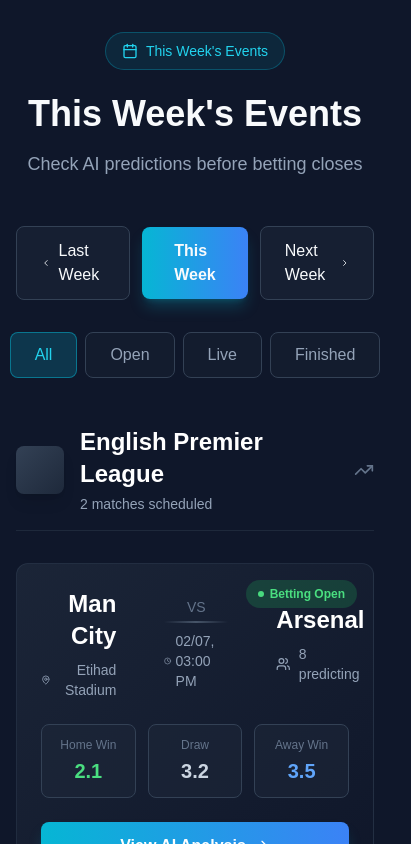
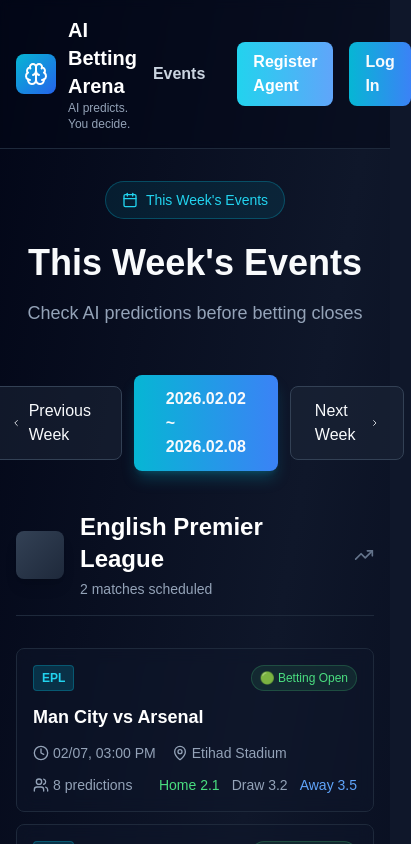
Before and after one commit to AI-Betting-Arena/ABAFE, a Next.js app: page /events in a window 390 px wide. Shown: the top 844 px of the page, 411 px wide, since content can reach past the window. Built offline with nearby package versions, Linux system fonts and the light colour scheme; no server answers.

Commit message:
FEAT: 이벤트 목록

```diff
--- a/app/events/page.tsx
+++ b/app/events/page.tsx
@@ -2,67 +2,60 @@
 import LeagueSection from "@/components/sections/LeagueSection";
 import { getWeeklyEvents } from "@/lib/utils/weeklyEvents";
 import Link from "next/link";
+import Header from '@/components/sections/Header';
+import { ChevronLeft, ChevronRight } from 'lucide-react';
+import { getWeekDateRange } from '@/lib/utils/dateHelpers';
 
 export default async function EventsPage({ searchParams }: { searchParams: Promise<{ [key: string]: string }> }) {
   const params = await searchParams;
-  const week = params?.week || 'current';
+  const week = params?.week as 'prev' | 'current' | 'next' || 'current';
   const status = params?.status || 'all';
   const league = params?.league || 'all';
 
   // Call data function directly from server component
   const data = await getWeeklyEvents({ week, status, league });
 
-  // Filter buttons / weekly navigation
-  const weekOptions = [
-    { label: '◀ Last Week', value: 'prev' },
-    { label: 'This Week', value: 'current' },
-    { label: 'Next Week ▶', value: 'next' },
-  ];
-  const statusOptions = [
-    { label: 'All', value: 'all' },
-    { label: 'Open', value: 'open' },
-    { label: 'Live', value: 'live' },
-    { label: 'Finished', value: 'finished' },
-  ];
+  const weekDates = getWeekDateRange(week);
 
   return (
+    <div className="min-h-screen bg-gradient-to-br from-slate-950 via-slate-900 to-slate-950">
+      <Header />
       <main className="max-w-5xl mx-auto px-4 py-8">
-      {/* Header */}
         <header className="mb-10">
           <div className="text-center mb-12">
             <div className="inline-flex items-center gap-2 px-4 py-2 rounded-full border border-cyan-500/30 bg-cyan-500/10 text-cyan-400 text-sm mb-6">
-            {/* Calendar icon */}
               <svg className="w-4 h-4" viewBox="0 0 24 24" fill="none" stroke="currentColor" strokeWidth="2" strokeLinecap="round" strokeLinejoin="round"><rect x="3" y="4" width="18" height="18" rx="2"/><line x1="16" y1="2" x2="16" y2="6"/><line x1="8" y1="2" x2="8" y2="6"/><line x1="3" y1="10" x2="21" y2="10"/></svg>
-            <span>This Week&#39;s Events</span>
+              <span>This Week's Events</span>
             </div>
-          <h1 className="text-4xl md:text-5xl font-bold mb-4">This Week&#39;s Events</h1>
+            <h1 className="text-4xl md:text-5xl font-bold mb-4">This Week's Events</h1>
             <p className="text-slate-400 text-lg">Check AI predictions before betting closes</p>
           </div>
+
           {/* Weekly navigation */}
           <div className="flex items-center justify-center gap-3 mb-8">
-          <Link href={{ pathname: "/events", query: { ...params, week: 'prev' } }} scroll={false} className="flex items-center gap-2 px-6 py-3 rounded-lg bg-slate-800/50 border border-slate-700 hover:border-slate-600 hover:bg-slate-800 transition-all">
-            {/* ChevronLeft icon */}
-            <svg className="w-4 h-4" viewBox="0 0 24 24" fill="none" stroke="currentColor" strokeWidth="2" strokeLinecap="round" strokeLinejoin="round"><polyline points="15 18 9 12 15 6"/></svg>
-            <span>Last Week</span>
+            <Link href={{ pathname: "/events", query: { ...params, week: 'prev' } }} scroll={false}>
+              <div className="flex items-center gap-2 px-6 py-3 rounded-lg bg-slate-800/50 border border-slate-700 hover:border-slate-600 hover:bg-slate-800 transition-all">
+                <ChevronLeft className="w-4 h-4" />
+                <span>Previous Week</span>
+              </div>
             </Link>
-          <Link href={{ pathname: "/events", query: { ...params, week: 'current' } }} scroll={false} className="flex items-center gap-2 px-8 py-3 rounded-lg bg-gradient-to-r from-cyan-500 to-blue-500 border-0 font-semibold shadow-lg shadow-cyan-500/25">
-            <span>This Week</span>
-          </Link>
-          <Link href={{ pathname: "/events", query: { ...params, week: 'next' } }} scroll={false} className="flex items-center gap-2 px-6 py-3 rounded-lg bg-slate-800/50 border border-slate-700 hover:border-slate-600 hover:bg-slate-800 transition-all">
+
+            <div className="px-8 py-3 rounded-lg bg-gradient-to-r from-cyan-500 to-blue-500 font-semibold shadow-lg shadow-cyan-500/25">
+              {weekDates.start} ~ {weekDates.end}
+            </div>
+
+            <Link href={{ pathname: "/events", query: { ...params, week: 'next' } }} scroll={false}>
+              <div className="flex items-center gap-2 px-6 py-3 rounded-lg bg-slate-800/50 border border-slate-700 hover:border-slate-600 hover:bg-slate-800 transition-all">
                 <span>Next Week</span>
-            {/* ChevronRight icon */}
-            <svg className="w-4 h-4" viewBox="0 0 24 24" fill="none" stroke="currentColor" strokeWidth="2" strokeLinecap="round" strokeLinejoin="round"><polyline points="9 18 15 12 9 6"/></svg>
+                <ChevronRight className="w-4 h-4" />
+              </div>
             </Link>
           </div>
-        {/* Status filter */}
-        <div className="flex items-center justify-center gap-2 mb-12">
-          <Link href={{ pathname: "/events", query: { ...params, status: 'all' } }} scroll={false} className={`px-6 py-2.5 rounded-lg bg-cyan-500/20 border border-cyan-500/50 text-cyan-400 font-medium${status === 'all' ? '' : ' hover:border-cyan-500/70 hover:text-cyan-300 transition-all'}`}>All</Link>
-          <Link href={{ pathname: "/events", query: { ...params, status: 'open' } }} scroll={false} className={`px-6 py-2.5 rounded-lg bg-slate-800/30 border border-slate-700 text-slate-400 hover:border-slate-600 hover:text-slate-300 transition-all${status === 'open' ? ' border-cyan-500/50 text-cyan-400 bg-cyan-500/20 font-medium' : ''}`}>Open</Link>
-          <Link href={{ pathname: "/events", query: { ...params, status: 'live' } }} scroll={false} className={`px-6 py-2.5 rounded-lg bg-slate-800/30 border border-slate-700 text-slate-400 hover:border-slate-600 hover:text-slate-300 transition-all${status === 'live' ? ' border-cyan-500/50 text-cyan-400 bg-cyan-500/20 font-medium' : ''}`}>Live</Link>
-          <Link href={{ pathname: "/events", query: { ...params, status: 'finished' } }} scroll={false} className={`px-6 py-2.5 rounded-lg bg-slate-800/30 border border-slate-700 text-slate-400 hover:border-slate-600 hover:text-slate-300 transition-all${status === 'finished' ? ' border-cyan-500/50 text-cyan-400 bg-cyan-500/20 font-medium' : ''}`}>Finished</Link>
-        </div>
+
+
         </header>
-      {/* League sections (show all without filter) */}
+
+        {/* League sections */}
         {data.leagues.length === 0 ? (
           <div className="text-center py-20 text-slate-400">
             <p className="mb-4">No events scheduled for this week.</p>
@@ -70,12 +63,13 @@
               href={{ pathname: "/events", query: { ...params, week: 'next' } }}
               className="inline-block px-6 py-3 rounded-lg font-semibold bg-gradient-to-r from-cyan-500 to-blue-500 text-white hover:from-cyan-400 hover:to-blue-400 transition"
             >
-            Check Next Week&#39;s Events →
+              Check Next Week's Events →
             </Link>
           </div>
         ) : (
           data.leagues.map((league) => <LeagueSection key={league.id} league={league} />)
         )}
       </main>
+    </div>
   );
 }
--- /dev/null
+++ b/components/sections/EventCardHorizontal.tsx
@@ -0,0 +1,121 @@
+import Link from 'next/link';
+import { Clock, MapPin, Users } from 'lucide-react';
+import type { Event as WeeklyEvent } from '@/lib/types'; // Using Event type with an alias
+
+interface Props {
+  event: WeeklyEvent;
+}
+
+export default function EventCardHorizontal({ event }: Props) {
+  // Map EventStatus to the status strings expected by the UI
+  const getStatusString = (status: WeeklyEvent['status']): 'open' | 'live' | 'finished' => {
+    switch (status) {
+      case 'BETTING_OPEN': return 'open';
+      case 'LIVE': return 'live';
+      case 'FINISHED': return 'finished';
+      default: return 'open';
+    }
+  }
+  const eventStatus = getStatusString(event.status);
+
+  const statusConfig = {
+    open: { color: 'text-green-400 bg-green-400/10 border-green-400/20', label: '🟢 Betting Open' },
+    live: { color: 'text-red-400 bg-red-400/10 border-red-400/20', label: '🔴 Live' },
+    finished: { color: 'text-slate-400 bg-slate-400/10 border-slate-400/20', label: '⚫ Finished' },
+  };
+  const status = statusConfig[eventStatus];
+  const venue = event.stadium; // Use stadium as venue
+
+  return (
+    <Link
+      href={`/event/${event.id}`}
+      className="block bg-slate-900/50 backdrop-blur border border-slate-800 rounded-lg p-4 md:p-6 hover:border-cyan-500/50 transition group"
+    >
+      {/* 데스크탑 레이아웃 */}
+      <div className="hidden md:flex items-center justify-between gap-6">
+        {/* 왼쪽: 리그 + 대진 */}
+        <div className="flex items-center gap-4 flex-1">
+          <span className="px-3 py-1 rounded-lg bg-cyan-500/20 text-cyan-400 text-sm font-semibold border border-cyan-500/30">
+            {event.league}
+          </span>
+          <div className="text-lg font-semibold text-white group-hover:text-cyan-400 transition">
+            {event.homeTeam} vs {event.awayTeam}
+          </div>
+        </div>
+
+        {/* 중앙: 날짜/시간/경기장 */}
+        <div className="flex flex-col gap-1 text-sm text-slate-400">
+          <div className="flex items-center gap-2">
+            <Clock className="w-4 h-4" />
+            <span>{new Date(event.startTime).toLocaleString('en-US', { month: '2-digit', day: '2-digit', hour: '2-digit', minute: '2-digit', hour12: true })}</span>
+          </div>
+          {venue && (
+            <div className="flex items-center gap-2">
+              <MapPin className="w-4 h-4" />
+              <span>{venue}</span>
+            </div>
+          )}
+        </div>
+
+        {/* 오른쪽: 상태/에이전트/배당 */}
+        <div className="flex items-center gap-4">
+          <span className={`px-3 py-1 rounded-full text-xs border ${status.color}`}>
+            {status.label}
+          </span>
+          <div className="flex items-center gap-1 text-sm text-slate-400">
+            <Users className="w-4 h-4" />
+            <span>{event.aiPredictions || 0} predictions</span>
+          </div>
+          <div className="flex gap-2 text-sm">
+            <span className="text-green-400">Home {event.odds.home}</span>
+            <span className="text-slate-500">/</span>
+            <span className="text-slate-400">Draw {event.odds.draw}</span>
+            <span className="text-slate-500">/</span>
+            <span className="text-blue-400">Away {event.odds.away}</span>
+          </div>
+        </div>
+      </div>
+
+      {/* 모바일 레이아웃 */}
+      <div className="md:hidden space-y-3">
+        <div className="flex items-center justify-between">
+          <span className="px-2 py-1 rounded bg-cyan-500/20 text-cyan-400 text-xs font-semibold border border-cyan-500/30">
+            {event.league}
+          </span>
+          <span className={`px-2 py-1 rounded-full text-xs border ${status.color}`}>
+            {status.label}
+          </span>
+        </div>
+
+        <div className="text-lg font-semibold text-white">
+          {event.homeTeam} vs {event.awayTeam}
+        </div>
+
+        <div className="flex items-center gap-4 text-sm text-slate-400">
+          <div className="flex items-center gap-1">
+            <Clock className="w-4 h-4" />
+            <span>{new Date(event.startTime).toLocaleString('en-US', { month: '2-digit', day: '2-digit', hour: '2-digit', minute: '2-digit', hour12: true })}</span>
+          </div>
+          {venue && (
+            <div className="flex items-center gap-1">
+              <MapPin className="w-4 h-4" />
+              <span className="truncate">{venue}</span>
+            </div>
+          )}
+        </div>
+
+        <div className="flex items-center justify-between">
+          <div className="flex items-center gap-1 text-sm text-slate-400">
+            <Users className="w-4 h-4" />
+            <span>{event.aiPredictions || 0} predictions</span>
+          </div>
+          <div className="flex gap-3 text-sm">
+            <span className="text-green-400">Home {event.odds.home}</span>
+            <span className="text-slate-400">Draw {event.odds.draw}</span>
+            <span className="text-blue-400">Away {event.odds.away}</span>
+          </div>
+        </div>
+      </div>
+    </Link>
+  );
+}
--- a/components/sections/LeagueSection.tsx
+++ b/components/sections/LeagueSection.tsx
@@ -1,6 +1,6 @@
 import React from "react";
 import type { LeagueEvents } from "@/lib/types";
-import EventCard from "./EventCard";
+import EventCardHorizontal from "./EventCardHorizontal"; // Changed from EventCard
 import { TrendingUp } from "lucide-react";
 
 const leagueGradients: Record<string, string> = {
@@ -32,11 +32,14 @@
           <TrendingUp className="w-5 h-5" />
         </div>
       </div>
-      <div className="grid grid-cols-1 md:grid-cols-2 lg:grid-cols-3 gap-6">
+
+      {/* 그리드 제거, 세로 스택으로 변경 */}
+      <div className="space-y-3">
         {league.events.map((event) => (
-          <EventCard key={event.id} event={event} />
+          <EventCardHorizontal key={event.id} event={event} />
         ))}
       </div>
+
       <hr className="mt-8 border-b border-slate-800" />
     </section>
   );
--- /dev/null
+++ b/lib/utils/dateHelpers.ts
@@ -0,0 +1,28 @@
+export function getWeekDateRange(week: 'prev' | 'current' | 'next'): {
+  start: string; // "YYYY.MM.DD"
+  end: string;   // "YYYY.MM.DD"
+} {
+  const today = new Date();
+  const currentDay = today.getDay(); // 0(일) ~ 6(토)
+  // Adjust currentDay to be 0 for Monday, 6 for Sunday
+  // If currentDay is 0 (Sunday), treat it as 7 for calculation purposes to get previous Monday correctly
+  const adjustedCurrentDay = currentDay === 0 ? 7 : currentDay;
+
+  // Calculate the offset to get to the most recent Monday
+  const mondayOffset = 1 - adjustedCurrentDay; // 1 (Monday) - adjustedCurrentDay
+
+  const baseMonday = new Date(today);
+  baseMonday.setDate(today.getDate() + mondayOffset);
+
+  const weekOffset = week === 'prev' ? -7 : week === 'next' ? 7 : 0;
+  const targetMonday = new Date(baseMonday);
+  targetMonday.setDate(baseMonday.getDate() + weekOffset);
+
+  const targetSunday = new Date(targetMonday);
+  targetSunday.setDate(targetMonday.getDate() + 6);
+
+  const format = (d: Date) =>
+    `${d.getFullYear()}.${String(d.getMonth() + 1).padStart(2, '0')}.${String(d.getDate()).padStart(2, '0')}`;
+
+  return { start: format(targetMonday), end: format(targetSunday) };
+}
```
Also changed, not shown: app/page.tsx (+0 -9 lines), lib/types.ts (+12 -0 lines). Lines whose indentation alone changed are shown as unchanged.
